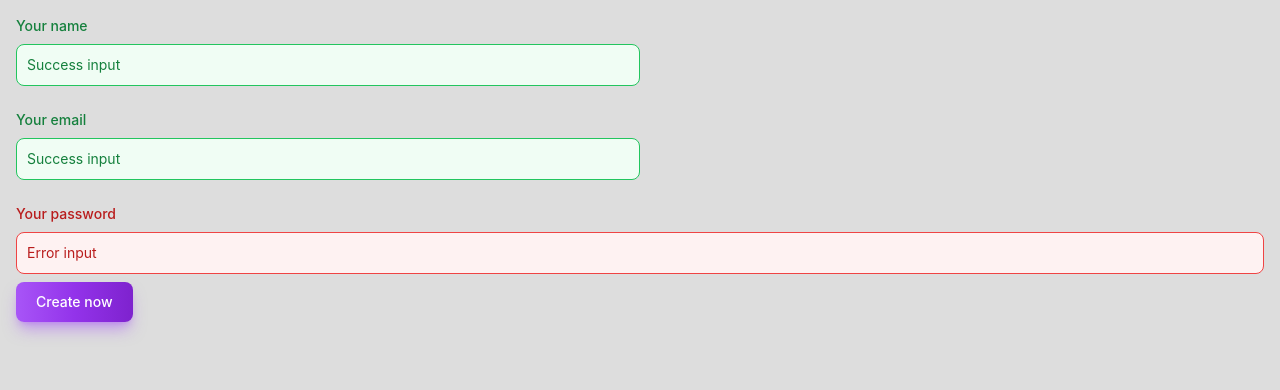
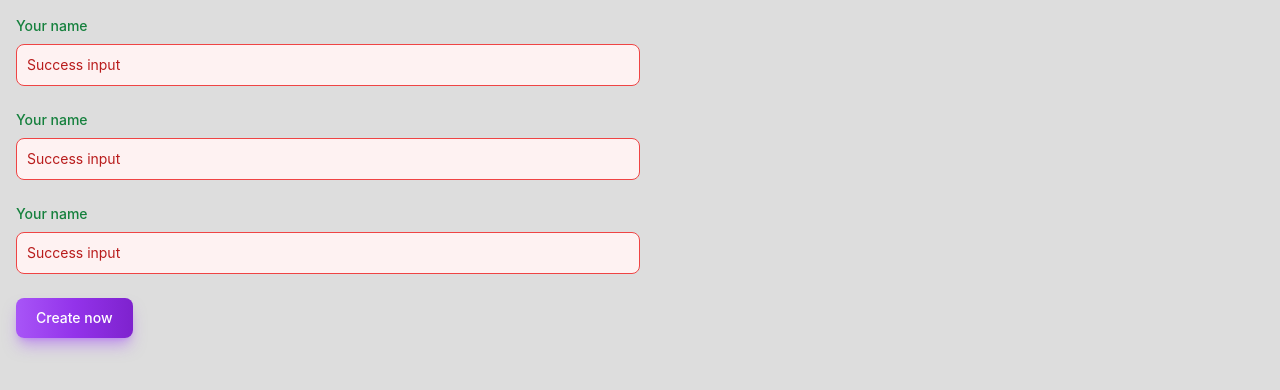
Before and after one commit to thuongtruong1009/metasave, a Vue app in the folder client/: page /signup in a window 1280 px wide. Shown: the top 390 px of the page. Built offline with nearby package versions, Linux system fonts and the light colour scheme.

Commit message:
fix: validate pyaload input

```diff
--- a/client/src/pages/auth/signup.vue
+++ b/client/src/pages/auth/signup.vue
@@ -15,54 +15,74 @@ const payload = reactive({
 const isValidate = ref(false);
 const checkElement = reactive({
   checkUsername: "",
+  validUsername: false,
   checkEmail: "",
+  validEmail: false,
   checkPassword: "",
+  validPassword: false,
 });
 
-const handleValidate = () => {
-  if (payload.username || payload.email || payload.password) {
-    (checkElement.checkUsername = ""),
-      (checkElement.checkEmail = ""),
-      (checkElement.checkPassword = ""),
-      (isValidate.value = true);
+const validateUsername = () => {
+  if (payload.username.split("").length < 3) {
+    checkElement.checkUsername = "Username must be at least 3 characters";
+    checkElement.validUsername = false;
   }
-  isValidate.value = false;
-
   if (payload.username === "") {
     checkElement.checkUsername = "Username is required";
-    isValidate.value = false;
+    checkElement.validUsername = false;
+  } else {
+    checkElement.checkUsername = "";
+    checkElement.validUsername = true;
   }
+};
+
+const validateEmail = () => {
   if (payload.email === "") {
     checkElement.checkEmail = "Email is required";
-    isValidate.value = false;
+    checkElement.validEmail = false;
+  } else {
+    checkElement.checkEmail = "";
+    checkElement.validEmail = true;
+  }
+};
+
+const validatePassword = () => {
+  if (payload.password.length < 6) {
+    checkElement.checkPassword = "Password must be at least 6 characters";
+    checkElement.validPassword = false;
   }
   if (payload.password === "") {
     checkElement.checkPassword = "Password is required";
-    isValidate.value = false;
+    checkElement.validPassword = false;
+  } else {
+    checkElement.checkPassword = "";
+    checkElement.validPassword = true;
   }
 };
 
+watchEffect(() => {
+  if (
+    checkElement.validUsername &&
+    checkElement.validEmail &&
+    checkElement.validPassword
+  ) {
+    isValidate.value = true;
+  } else {
+    isValidate.value = false;
+  }
+});
+
 const handleSignup = async () => {
-  await AuthService.signup(payload);
-  router.push({ name: "signin" });
+  if (isValidate.value) {
+    console.log(isValidate.value);
+    await AuthService.signup(payload);
+    router.push({ name: "signin" });
+  }
 };
 </script>
 
 <template>
   <div class="signup">
-    <!-- <h1>Sign Up</h1> -->
-    <!-- <form @submit.prevent="handleSignup">
-      <input type="text" placeholder="Username" v-model="payload.username" />
-      <input type="email" placeholder="Email" v-model="payload.email" />
-      <input
-        type="password"
-        placeholder="Password"
-        v-model="payload.password"
-      />
-      <button type="submit">Create now</button>
-
-
-    </form> -->
     <form @submit.prevent="handleSignup">
       <div class="mb-6">
         <label
@@ -72,12 +92,24 @@ const handleSignup = async () => {
         >
         <input
           type="text"
-          class="bg-green-50 border border-green-500 text-green-900 dark:text-green-400 placeholder-green-700 dark:placeholder-green-500 text-sm rounded-lg focus:ring-green-500 focus:border-green-500 block w-1/2 p-2.5 dark:bg-gray-700 dark:border-green-500"
+          class="border text-sm rounded-lg block w-1/2 p-2.5 dark:bg-gray-700"
+          :class="
+            checkElement.validUsername
+              ? 'bg-green-50 border-green-500 text-green-900 dark:text-green-400 placeholder-green-700 dark:placeholder-green-500 focus:ring-green-500 focus:border-green-500 dark:border-green-500'
+              : 'bg-red-50 border-green-500 border-red-500 text-red-900 placeholder-red-700 focus:ring-red-500 focus:border-red-500 dark:text-red-500 dark:placeholder-red-500 dark:border-red-500'
+          "
           placeholder="Success input"
           v-model="payload.username"
-          @input="handleValidate"
+          @input="validateUsername"
         />
-        <p class="mt-2 text-sm text-green-600 dark:text-green-500">
+        <p
+          class="mt-2 text-sm"
+          :class="
+            checkElement.validUsername
+              ? 'text-green-600 dark:text-green-500'
+              : 'text-red-600 dark:text-red-500'
+          "
+        >
           {{ checkElement.checkUsername }}
         </p>
       </div>
@@ -86,37 +118,62 @@ const handleSignup = async () => {
         <label
           for="success"
           class="block mb-2 text-sm font-medium text-green-700 dark:text-green-500"
-          >Your email</label
+          >Your name</label
         >
         <input
           type="text"
-          class="bg-green-50 border border-green-500 text-green-900 dark:text-green-400 placeholder-green-700 dark:placeholder-green-500 text-sm rounded-lg focus:ring-green-500 focus:border-green-500 block w-1/2 p-2.5 dark:bg-gray-700 dark:border-green-500"
+          class="border text-sm rounded-lg block w-1/2 p-2.5 dark:bg-gray-700"
+          :class="
+            checkElement.validEmail
+              ? 'bg-green-50 border-green-500 text-green-900 dark:text-green-400 placeholder-green-700 dark:placeholder-green-500 focus:ring-green-500 focus:border-green-500 dark:border-green-500'
+              : 'bg-red-50 border-green-500 border-red-500 text-red-900 placeholder-red-700 focus:ring-red-500 focus:border-red-500 dark:text-red-500 dark:placeholder-red-500 dark:border-red-500'
+          "
           placeholder="Success input"
           v-model="payload.email"
-          @input="handleValidate"
+          @input="validateEmail"
         />
-        <p class="mt-2 text-sm text-green-600 dark:text-green-500">
+        <p
+          class="mt-2 text-sm"
+          :class="
+            checkElement.validEmail
+              ? 'text-green-600 dark:text-green-500'
+              : 'text-red-600 dark:text-red-500'
+          "
+        >
           {{ checkElement.checkEmail }}
         </p>
       </div>
 
-      <div>
+      <div class="mb-6">
         <label
-          for="error"
-          class="block mb-2 text-sm font-medium text-red-700 dark:text-red-500"
-          >Your password</label
+          for="success"
+          class="block mb-2 text-sm font-medium text-green-700 dark:text-green-500"
+          >Your name</label
         >
         <input
           type="text"
-          class="bg-red-50 border border-red-500 text-red-900 placeholder-red-700 text-sm rounded-lg focus:ring-red-500 dark:bg-gray-700 focus:border-red-500 block w-full p-2.5 dark:text-red-500 dark:placeholder-red-500 dark:border-red-500"
-          placeholder="Error input"
+          class="border text-sm rounded-lg block w-1/2 p-2.5 dark:bg-gray-700"
+          :class="
+            checkElement.validPassword
+              ? 'bg-green-50 border-green-500 text-green-900 dark:text-green-400 placeholder-green-700 dark:placeholder-green-500 focus:ring-green-500 focus:border-green-500 dark:border-green-500'
+              : 'bg-red-50 border-green-500 border-red-500 text-red-900 placeholder-red-700 focus:ring-red-500 focus:border-red-500 dark:text-red-500 dark:placeholder-red-500 dark:border-red-500'
+          "
+          placeholder="Success input"
           v-model="payload.password"
-          @input="handleValidate"
+          @input="validatePassword"
         />
-        <p class="mt-2 text-sm text-red-600 dark:text-red-500">
+        <p
+          class="mt-2 text-sm"
+          :class="
+            checkElement.validPassword
+              ? 'text-green-600 dark:text-green-500'
+              : 'text-red-600 dark:text-red-500'
+          "
+        >
           {{ checkElement.checkPassword }}
         </p>
       </div>
+
       <button
         type="button"
         class="text-white bg-gradient-to-r from-purple-500 via-purple-600 to-purple-700 hover:bg-gradient-to-br focus:ring-4 focus:outline-none focus:ring-purple-300 dark:focus:ring-purple-800 shadow-lg shadow-purple-500/50 dark:shadow-lg dark:shadow-purple-800/80 font-medium rounded-lg text-sm px-5 py-2.5 text-center mr-2 mb-2"
```
